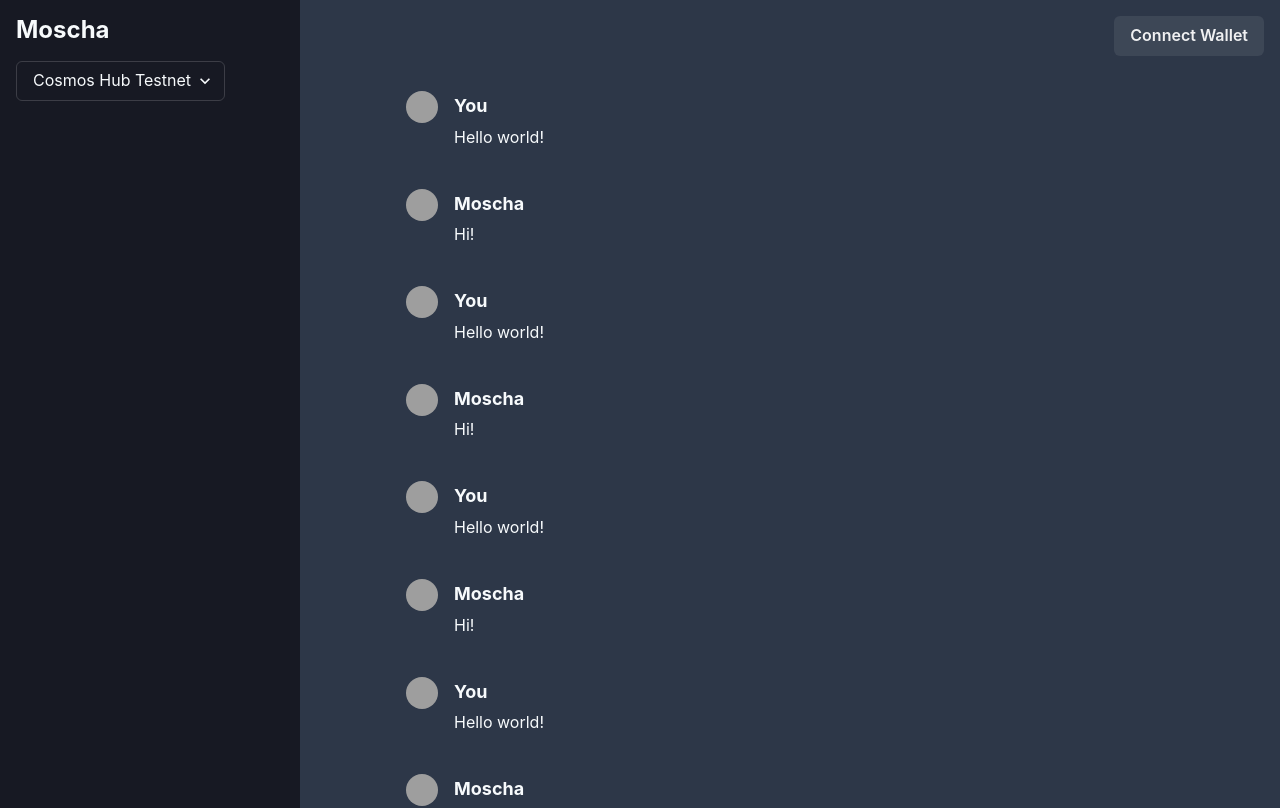
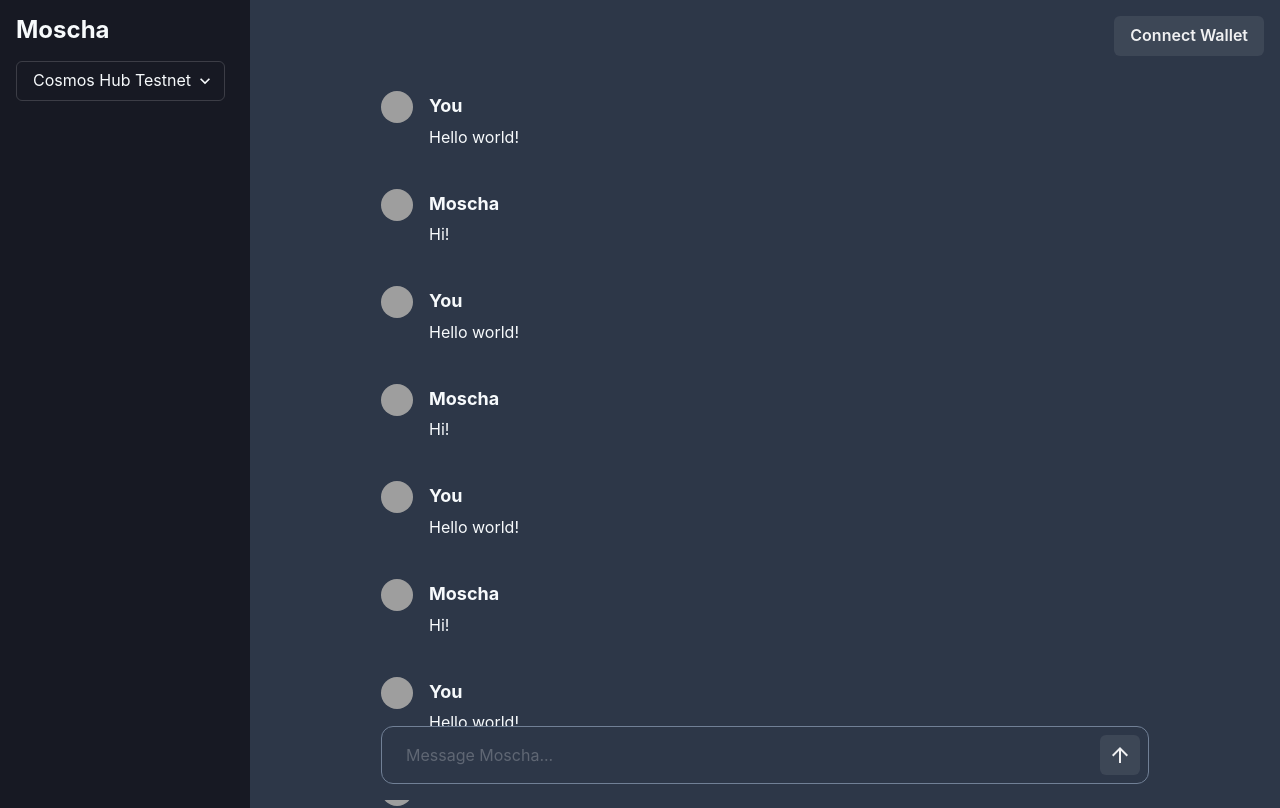
Before and after one commit to arifintahu/moscha-ui, a Next.js app: page / in a window 1280 px wide. Shown: the top 808 px of the page. Built offline with nearby package versions, Linux system fonts and the light colour scheme; grey boxes are pictures that could not be loaded.

Commit message:
feat: add chat box

```diff
--- a/package.json
+++ b/package.json
@@ -12,6 +12,7 @@
     "format:fix": "prettier --write ."
   },
   "dependencies": {
+    "@chakra-ui/icons": "^2.1.1",
     "@chakra-ui/next-js": "^2.2.0",
     "@chakra-ui/react": "^2.8.2",
     "@emotion/react": "^11.11.3",
--- a/src/pages/index.tsx
+++ b/src/pages/index.tsx
@@ -6,10 +6,14 @@ import {
   Grid,
   GridItem,
   Heading,
+  IconButton,
+  Input,
   Select,
   Stack,
+  border,
 } from '@chakra-ui/react'
 import Chat from '@/components/Chat'
+import { ArrowUpIcon, SearchIcon } from '@chakra-ui/icons'
 
 export default function Home() {
   return (
@@ -21,7 +25,7 @@ export default function Home() {
         <link rel="icon" href="/favicon.ico" />
       </Head>
       <main>
-        <Grid templateColumns="300px 1fr">
+        <Grid templateColumns="250px 1fr">
           <GridItem w="100%" minH={'100vh'} bg={'gray.900'} p={4}>
             <Box position={'fixed'}>
               <Heading fontSize={'x-large'} mb={4}>
@@ -40,7 +44,7 @@ export default function Home() {
             <Box
               as="header"
               position={'fixed'}
-              w="calc(100% - 300px)"
+              w="calc(100% - 250px)"
               zIndex={99}
               bg={'gray.700'}
               p={4}
@@ -54,7 +58,7 @@ export default function Home() {
               <Box
                 mx={'auto'}
                 maxW={{ base: 'lg', md: 'xl', lg: '3xl' }}
-                mt={'75px'}
+                my={'75px'}
               >
                 <Stack gap={10}>
                   <Chat name="You" message="Hello world!" />
@@ -68,11 +72,45 @@ export default function Home() {
                   <Chat name="You" message="Hello world!" />
                   <Chat name="Moscha" message="Hi!" />
                   <Chat name="You" message="Hello world!" />
-                  <Chat name="Moscha" message="Hi!" />
+                  <Chat
+                    name="Moscha"
+                    message="In the Cosmos ecosystem, we have numerous app chains, each possessing its own sovereignty. The challenge arises as the number of chains grows, making it cumbersome to manage accounts across multiple chains. To address this, we propose the development of an IBC module capable of executing transactions on other chains directly from a single chain. This concept mirrors the interchain account idea but eliminates the need for creating proxy accounts. Our focus is on establishing a method to verify authenticity from the source chain to the destination chain using the same wallet."
+                  />
                 </Stack>
               </Box>
             </Box>
-            <Flex>Chat form</Flex>
+            <Box
+              position={'fixed'}
+              w="calc(100% - 250px)"
+              bottom={0}
+              zIndex={99}
+              bg={'gray.700'}
+              px={4}
+              pb={4}
+            >
+              <Flex justifyContent={'center'}>
+                <Flex
+                  p={2}
+                  borderColor={'gray.500'}
+                  borderWidth={1}
+                  borderRadius={'xl'}
+                  w={'3xl'}
+                >
+                  <Input
+                    placeholder="Message Moscha..."
+                    border={'none'}
+                    _focusVisible={{
+                      outline: 'none',
+                    }}
+                  />
+                  <IconButton
+                    fontSize={24}
+                    aria-label="Send message"
+                    icon={<ArrowUpIcon />}
+                  />
+                </Flex>
+              </Flex>
+            </Box>
           </GridItem>
         </Grid>
       </main>
```
Also changed, not shown: 1 other file (tests, documents, lock files or other folders).
